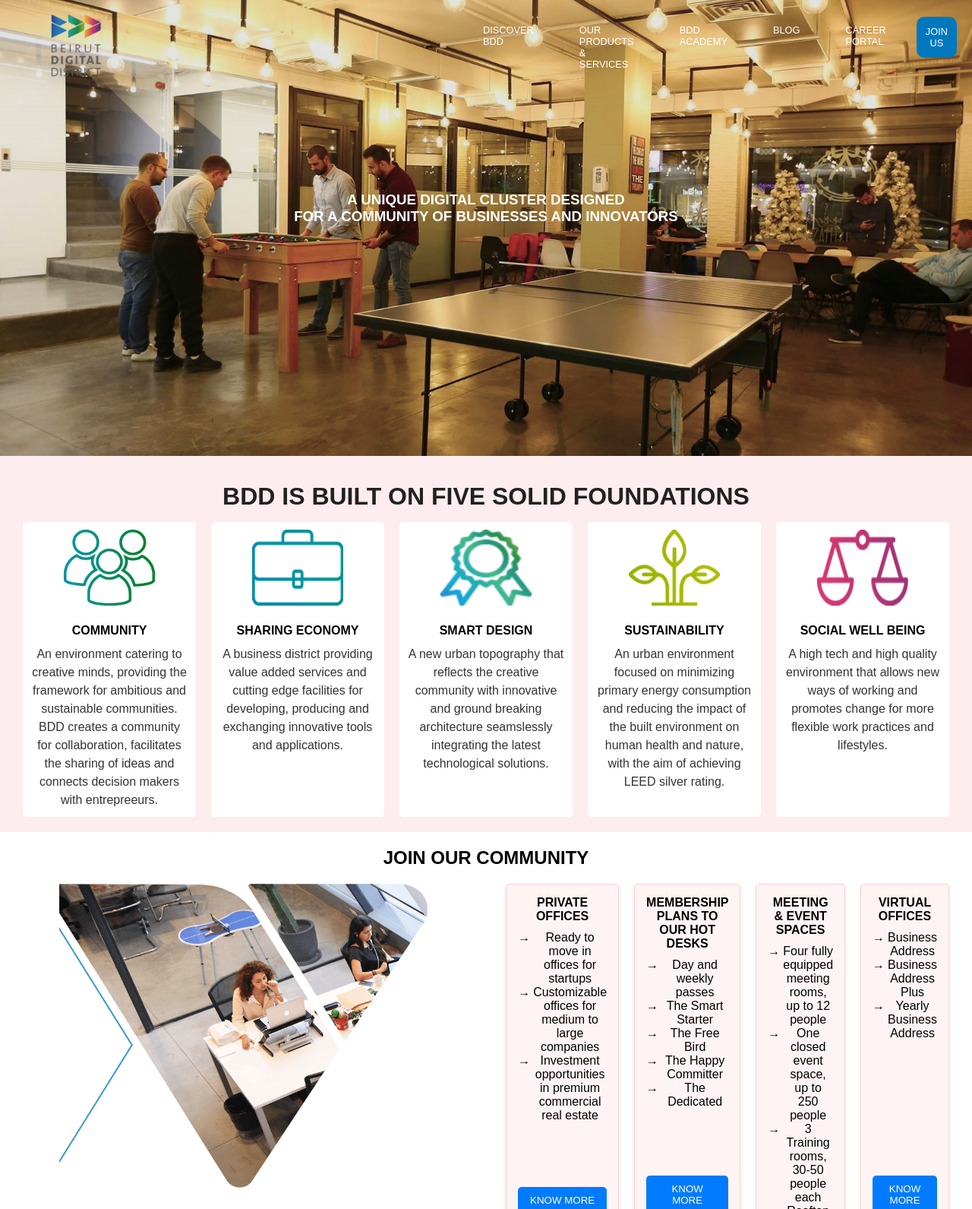
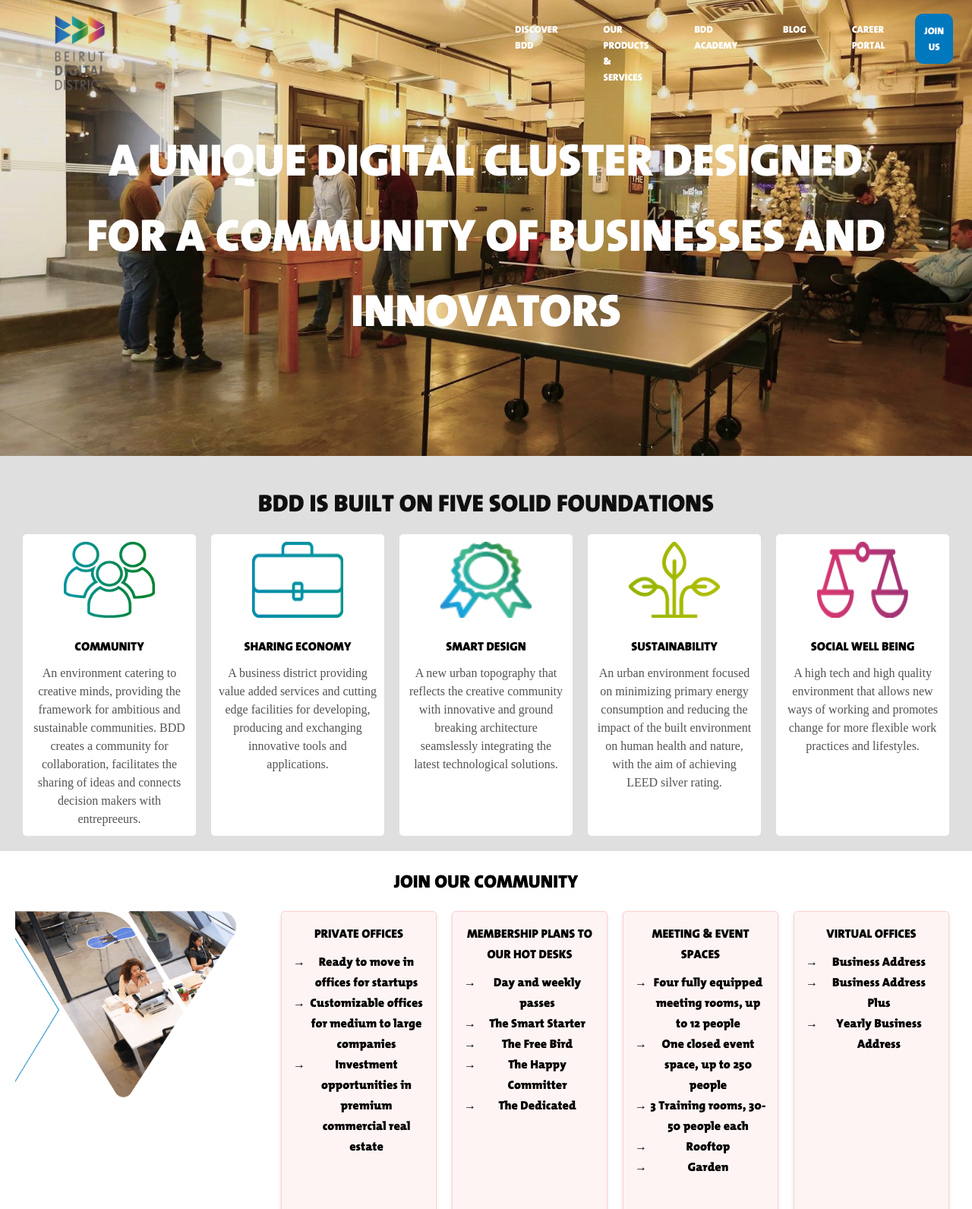
Before and after one commit to Alexandra-Shbaro/BDD-cloning, a plain HTML site: page pages/index.html in a window 1280 px wide. Shown: the top 1591 px of the page at 76% size. Drawn offline with Linux system fonts and the light colour scheme.

Commit message:
Fixed some styling errors

```diff
--- a/pages/index.html
+++ b/pages/index.html
@@ -48,7 +48,7 @@
     <!--Banner-->
     <section class="index-section">
         <section class="section-content">
-            <h1>A UNIQUE DIGITAL CLUSTER DESIGNED <br> FOR A COMMUNITY OF BUSINESSES AND INNOVATORS</h1>
+            <h1 class="full-height-text">A UNIQUE DIGITAL CLUSTER DESIGNED <br> FOR A COMMUNITY OF BUSINESSES AND INNOVATORS</h1>
         </section>
     </section>
 </div>
@@ -61,27 +61,27 @@
             <div>
                 <img src="./images/community.png" alt="community">
                 <h4>COMMUNITY</h4>
-                <p>An environment catering to creative minds, providing the framework for ambitious and sustainable communities. BDD creates a community for collaboration, facilitates the sharing of ideas and connects decision makers with entrepreeurs.</p>
+                <p class="comm">An environment catering to creative minds, providing the framework for ambitious and sustainable communities. BDD creates a community for collaboration, facilitates the sharing of ideas and connects decision makers with entrepreeurs.</p>
             </div>
             <div>
                 <img src="./images/sharing-economy.png" alt="sharing-economy">
                 <h4>SHARING ECONOMY</h4>
-                <p>A business district providing value added services and cutting edge facilities for developing, producing and exchanging innovative tools and applications.</p>
+                <p class="comm">A business district providing value added services and cutting edge facilities for developing, producing and exchanging innovative tools and applications.</p>
             </div>
             <div>
                 <img src="./images/smart-design.png" alt="smart-design">
                 <h4>SMART DESIGN</h4>
-                <p>A new urban topography that reflects the creative community with innovative and ground breaking architecture seamslessly integrating the latest technological solutions.</p>
+                <p class="comm">A new urban topography that reflects the creative community with innovative and ground breaking architecture seamslessly integrating the latest technological solutions.</p>
             </div>
             <div>
                 <img src="./images/sustainability.png" alt="sustainability">
                 <h4>SUSTAINABILITY</h4>
-                <p>An urban environment focused on minimizing primary energy consumption and reducing the impact of the built environment on human health and nature, with the aim of achieving LEED silver rating.</p>
+                <p class="comm">An urban environment focused on minimizing primary energy consumption and reducing the impact of the built environment on human health and nature, with the aim of achieving LEED silver rating.</p>
             </div>
             <div>
                 <img src="./images/social-wellbeing.png" alt="social-wellbeing">
                 <h4>SOCIAL WELL BEING</h4>
-                <p>A high tech and high quality environment that allows new ways of working and promotes change for more flexible work practices and lifestyles.</p>
+                <p class="comm">A high tech and high quality environment that allows new ways of working and promotes change for more flexible work practices and lifestyles.</p>
             </div>
         </div>
     </section>
--- a/pages/styles/styles.css
+++ b/pages/styles/styles.css
@@ -1,22 +1,22 @@
 @font-face {
-    font-family: 'TheMixSemiBold';
-    src: url('https://db.onlinewebfonts.com/c/3404d160e7e6e9b9be25ce76d2629769?family=TheMixSemiBold-Plain') format('woff2'),
-         url('https://db.onlinewebfonts.com/c/alternative-url.woff') format('woff'); /* Fallback */
-}
-
-@font-face {
-    font-family: 'TheMixBold';
-    src: url('https://db.onlinewebfonts.com/c/683c4a9c6b0288b53c85de0098d4c568?family=TheMix+Bold+Plain') format('woff2'),
-         url('https://db.onlinewebfonts.com/c/alternative-url.woff') format('woff'); /* Fallback */
-}
+    font-family: 'TheMixBlack';
+    src: url('../fonts/TheMixBlack.woff') format('woff'),
+         url('../fonts/TheMixBold.woff') format('woff'),
+         url('../fonts/TheMixLight.woff') format ('woff');
+    font-weight: normal;
+    font-style: normal;
+  }
 
 
 * {
-    font-family: "TheMixSemiBold-Plain",sans-serif ;
     box-sizing: border-box;
     margin: 0;
     padding: 0;
     width: 100%;
+}
+
+body{
+    font-family: "TheMixBlack",sans-serif ;
 }
 
 .container{
@@ -27,7 +27,6 @@
     background-repeat: no-repeat;
     height: 600px;
     color: white;
-
 }
 
 /* Logo */
@@ -37,11 +36,14 @@
 
 .logo a {
     text-decoration: none;
+    display:flex;
+    align-items:center;
+
 }
 
 .logo-image {
     width: 120px;
-    height: 100px;
+    height: auto;
 }
 
 /* Navbar */
@@ -50,7 +52,7 @@
     justify-content: space-between;
     align-items: center;
     background-color: rgba(255, 255, 255, 0);
-    padding: 10px 20px;
+    padding: 10px 25px;
     position: sticky;
     top: 0;
     width: 100%;
@@ -70,6 +72,7 @@
 .header li {
     position: relative;
     margin-left: 20px;
+    font-family: "TheMixLight",sans-serif ;
 }
 
 /* Navbar Links */
@@ -77,11 +80,10 @@
     text-decoration: none;
     padding: 10px 20px;
     color: white;
-    font-family: "TheMixSemiBold-Plain",sans-serif;
+    font-family: "TheMixBlack",sans-serif ;
     font-size: 0.8rem;
     font-style: bold;
     display: inline-block;
-    margin: 0px;
 }
 
 /* Dropdown Styles */
@@ -110,16 +112,16 @@
 }
 
 .dropdown-content li a {
-    color: #333; /* Link color in dropdown */
-    padding: 10px 15px; /* Padding for dropdown links */
-    display: block; /* Full width links */
+    color: #333;
+    padding: 10px 15px;
+    display: block;
 }
 
 /* Button Styles */
 .header-button {
     background-color: #0078BE;
     border-radius: 10px;
-    font-family: 'TheMixSemiBold-Plain',sans-serif;
+    font-family: "TheMixBlack",sans-serif ;
     padding: 12px 12px;
     font-size: 0.8rem;
     cursor: pointer;
@@ -136,28 +138,37 @@
     background-color: rgba(255, 255, 255, 0.2);
 }
 
-.index-section{
-    height: 300px;
+.index-section {
     display: flex;
+    align-items: center;
     justify-content: center;
-    align-items: center;
-    width:100;
+    height: auto;
 }
 
-.section-content{
-    width:100%;
+.section-content {
+    text-align: center;
+    width: 100%;
+    margin:0;
+    padding:0;
+
 }
 
+.full-height-text {
+    font-size: 7.5vh; /* Adjust as needed */
+    margin: 0;
+}
+
+
 .below-banner {
-    background-color: #fdedef;
+    background-color: #dfdfdf;
     padding: 20px;
-    font-family:"TheMixSemiBold-Plain",sans-serif ;
+    font-family:"",sans-serif ;
 }
 
 .below-banner h1 {
     text-align: center;
-    color: #212121;
-    font-family: "TheMixBlack-Caps", sans-serif;
+    color: #0f0f0f;
+    font-family: "TheMixBlack",sans-serif ;
     font-size: 32px;
     font-weight: 600;
     padding: 15px;
@@ -191,8 +202,17 @@
 }
 
 .below-banner-flex-container p {
-    color: #333;
+    color: #535353;
     line-height: 1.5;
+}
+
+h4{
+    font-weight: bold;
+    font-family: "TheMixBlack";
+}
+
+.comm{
+    font-family: "TheMixLight";
 }
 
 .section-content{
@@ -200,8 +220,8 @@
 }
 
 .community-image{
-    width:500px;
-    height:400px;
+    width:300px;
+    height:auto;
     margin-right: 20px;
 }
 
@@ -219,6 +239,7 @@
 .community-flex-container {
     display: flex;
     align-items: flex-start;
+    flex-wrap:wrap;
 }
 
 .community-cards {
@@ -233,6 +254,8 @@
     flex-direction: column;
     justify-content: space-between;
     height:450px;
+    min-width:200px;
+    box-sizing:border-box;
 }
 
 .community-title {
@@ -269,7 +292,8 @@
 
 .c-img{
     background-color: white;
-    float:left;
+    flex: 0 0;
+    margin-right: 20px;
 }
 
 .know.more {
@@ -292,19 +316,26 @@
 }
 
 .app-container{
+    text-align:center;
     margin:5px;
-    padding:5px;
+    padding:20px;
 }
 
 .apps {
     display: flex;
     justify-content: center;
     gap: 20px;
+    margin-top:20px;
 }
-
+ .app-container>h5{
+    font-size: 1.5rem;
+    margin-bottom:20px;
+    color:#1a1a1a
+ }
 .apps img {
     width: 135px;
     height: auto;
+    transition: transform 0.2s; /*hover effect*/
 }
 
 .preferred-hub {
```
Also changed, not shown: pages/fonts/TheMixBlack.woff (added), pages/fonts/TheMixBlackItalic.woff (added), pages/fonts/TheMixBold.woff (added), pages/fonts/TheMixBoldItalic.woff (added), pages/fonts/TheMixExtraBold.woff (added), pages/fonts/TheMixExtraBoldItalic.woff (added), pages/fonts/TheMixExtraLight.woff (added), pages/fonts/TheMixExtraLightItalic.woff (added), pages/fonts/TheMixItalic.woff (added), pages/fonts/TheMixLight.woff (added), pages/fonts/TheMixLightItalic.woff (added), pages/fonts/TheMixPlain.woff (added), pages/fonts/TheMixSemiBold.woff (added), pages/fonts/TheMixSemiBoldItalic.woff (added), 2 more files.
